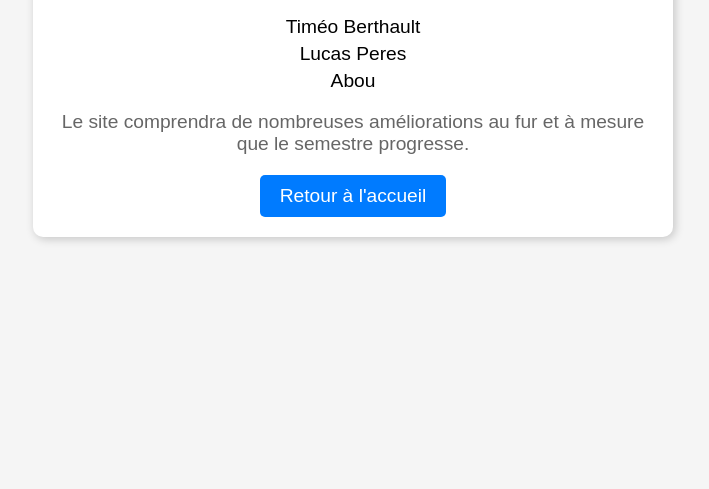
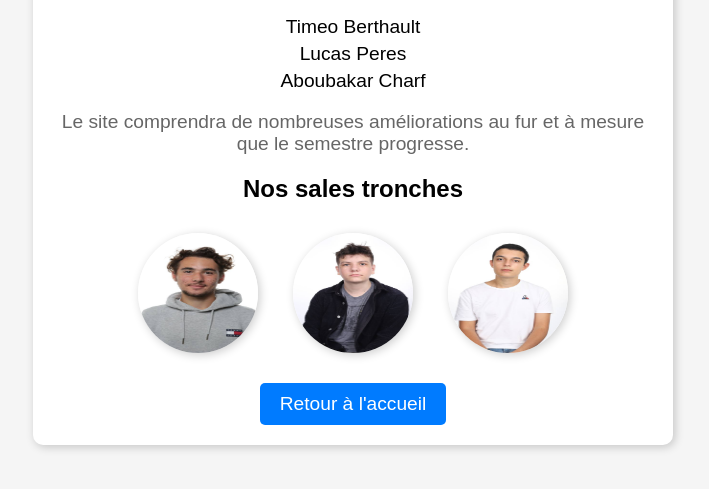
Before and after one commit to AbouVegeto/S4VjEnjoyers, a plain HTML site: page presentation.html in a window 1280 px wide. Shown: the part 197-686 px from the top of the page, without its empty margins (287-996 px from the left). Drawn offline with Linux system fonts and the light colour scheme.

Commit message:
Add files via upload

```diff
--- a/presentation.html
+++ b/presentation.html
@@ -42,6 +42,25 @@
             margin: 5px 0;
         }
 
+        .gallery {
+            display: flex;
+            justify-content: center;
+            gap: 15px;
+            margin-top: 20px;
+        }
+
+        .gallery img {
+            width: 120px;
+            height: 120px;
+            border-radius: 50%;
+            box-shadow: 2px 2px 10px rgba(0, 0, 0, 0.2);
+            transition: transform 0.3s ease;
+        }
+
+        .gallery img:hover {
+            transform: scale(1.1);
+        }
+
         .button-container {
             margin-top: 20px;
         }
@@ -68,11 +87,18 @@
         <h1>Présentation du groupe</h1>
         <p>Voici le site internet de notre groupe de projet <strong>S4VjEnjoyers</strong>, composé des membres suivants :</p>
         <ul>
-            <li>Timéo Berthault</li>
+            <li>Timeo Berthault</li>
             <li>Lucas Peres</li>
-            <li>Abou</li>
+            <li>Aboubakar Charf</li>
         </ul>
         <p>Le site comprendra de nombreuses améliorations au fur et à mesure que le semestre progresse.</p>
+
+        <h2>Nos sales tronches</h2>
+        <div class="gallery">
+            <img src="image3.jpg" alt="Timéo Berthault">
+            <img src="image4.jpg" alt="Lucas Peres">
+            <img src="image5.jpg" alt="Abou">
+        </div>
 
         <div class="button-container">
             <a href="index.html" class="button">Retour à l'accueil</a>
```
Also changed, not shown: image3.jpg (added), image4.jpg (added), image5.jpg (added).
